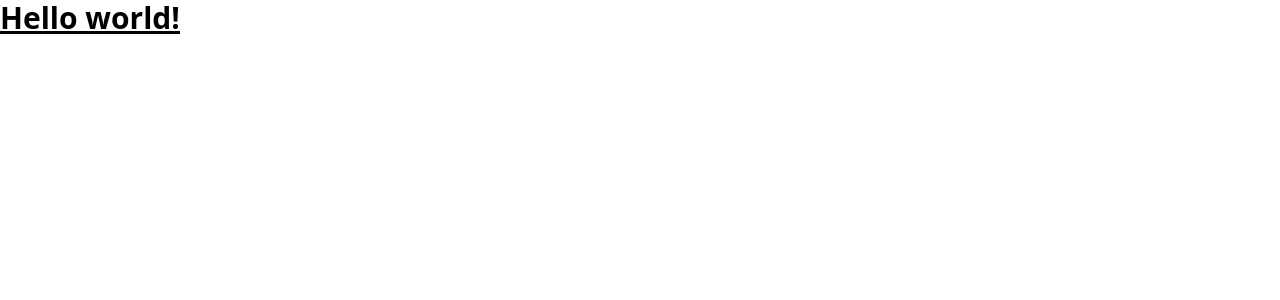
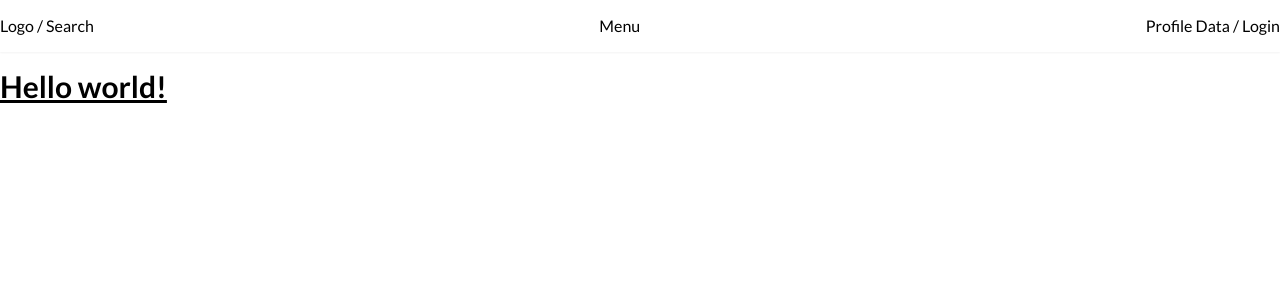
Before and after one commit to jp-web-apps/models-web-app, a Next.js app: page / in a window 1280 px wide. Shown: the top 300 px of the page. Built offline with nearby package versions, Linux system fonts and the light colour scheme.

Commit message:
feat: auth step

```diff
--- /dev/null
+++ b/src/components/Header/Header.tsx
@@ -0,0 +1,9 @@
+export function Header() {
+  return (
+    <header className="bg-white relative shadow-sm h-[52px] flex justify-between items-center mb-4">
+      <div>Logo / Search</div>
+      <div>Menu</div>
+      <div>Profile Data / Login</div>
+    </header>
+  );
+}
--- /dev/null
+++ b/src/components/Header/index.ts
@@ -0,0 +1 @@
+export * from "./Header";
--- a/src/components/Input/Input.tsx
+++ b/src/components/Input/Input.tsx
@@ -15,7 +15,7 @@ interface Props {
 }
 
 export const Input = forwardRef<HTMLInputElement, Props>(
-  ({ onChange, onBlur, name, type, className, placeholder }, ref) => (
+  ({ onChange, onBlur, name, type, className = "", placeholder }, ref) => (
     <input
       className={`appearance-none border border-gray-300 rounded text-sm w-full block py-2 px-3 text-gray-700 leading-tight focus:ring-blue-500 focus:border-blue-500 ${className}`}
       ref={ref}
--- a/src/components/index.ts
+++ b/src/components/index.ts
@@ -1,2 +1,3 @@
 export * from "./Input";
 export * from "./Button";
+export * from "./Header";
--- a/src/modules/Auth/SignUp.tsx
+++ b/src/modules/Auth/SignUp.tsx
@@ -21,19 +21,19 @@ export function SignUp() {
   const onSubmit = async ({ email, password }: Form) => {
     try {
       setLoading(true);
-        const supbaseData = await supabase.auth.signUp({ email, password });
-        console.log({supbaseData})
+      const supbaseData = await supabase.auth.signUp({ email, password });
+      console.log({ supbaseData });
       //   if (error) throw error;
       //   alert("Check your email for the login link!");
-      } catch (error) {
-        alert(error.error_description || error.message);
+    } catch (error) {
+      alert(error.error_description || error.message);
     } finally {
       setLoading(false);
     }
   };
 
   return (
-    <div className="bg-slate-800 w-full min-h-screen flex items-center justify-center">
+    <div className="bg-slate-900 w-full min-h-screen flex items-center justify-center">
       <div className="lg:w-6/12">
         <div className="bg-white shadow-md rounded-lg overflow-hidden flex">
           <div className="overflow-hidden w-8/12">
@@ -54,7 +54,7 @@ export function SignUp() {
             </div>
 
             <div className="mb-4">
-              <h3 className="text-sm font-semibold text-slate-600 mb-2">
+              <h3 className="text-sm font-semibold text-slate-600 mb-1">
                 Username
               </h3>
               <Input
@@ -65,14 +65,14 @@ export function SignUp() {
             </div>
 
             <div className="mb-4">
-              <h3 className="text-sm font-semibold text-slate-600 mb-2">
+              <h3 className="text-sm font-semibold text-slate-600 mb-1">
                 Email
               </h3>
               <Input type="text" placeholder="Email" {...register("email")} />
             </div>
 
             <div className="mb-8">
-              <h3 className="text-sm font-semibold text-slate-600 mb-2">
+              <h3 className="text-sm font-semibold text-slate-600 mb-1">
                 Password
               </h3>
               <Input
--- /dev/null
+++ b/src/modules/Profile/Profile.tsx
@@ -0,0 +1,3 @@
+export function Profile() {
+  return <div className="bg-slate-100">sdfsdf</div>;
+}
--- /dev/null
+++ b/src/modules/Profile/index.ts
@@ -0,0 +1 @@
+export * from "./Profile";
--- a/src/pages/_app.tsx
+++ b/src/pages/_app.tsx
@@ -1,7 +1,13 @@
-import '../styles/globals.css'
+import "../styles/globals.css";
+import { Header } from "../components";
 
 function MyApp({ Component, pageProps }) {
-  return <Component {...pageProps} />
+  return (
+    <>
+      <Header />
+      <Component {...pageProps} />
+    </>
+  );
 }
 
-export default MyApp
+export default MyApp;
--- /dev/null
+++ b/src/pages/_document.tsx
@@ -0,0 +1,33 @@
+import Document, { Html, Head, Main, NextScript } from "next/document";
+
+class MyDocument extends Document {
+  static async getInitialProps(ctx) {
+    const initialProps = await Document.getInitialProps(ctx);
+    return { ...initialProps };
+  }
+
+  render() {
+    return (
+      <Html lang="en">
+        <Head>
+          <link rel="preconnect" href="https://fonts.googleapis.com" />
+          <link
+            rel="preconnect"
+            href="https://fonts.gstatic.com"
+            crossOrigin=""
+          />
+          <link
+            href="https://fonts.googleapis.com/css2?family=Lato:wght@300;400;700&display=swap"
+            rel="stylesheet"
+          />
+        </Head>
+        <body>
+          <Main />
+          <NextScript />
+        </body>
+      </Html>
+    );
+  }
+}
+
+export default MyDocument;
--- /dev/null
+++ b/src/pages/model/[slug].tsx
@@ -0,0 +1,5 @@
+import { Profile } from "../../modules";
+
+export default function SignInPage() {
+  return <Profile />;
+}
--- a/tailwind.config.js
+++ b/tailwind.config.js
@@ -5,7 +5,11 @@ module.exports = {
     "./src/modules/**/*.{ts,tsx}",
   ],
   theme: {
-    extend: {},
+    extend: {
+      fontFamily: {
+        sans: ['"Lato"', "sans-serif"],
+      },
+    },
   },
   plugins: [],
 };
```
